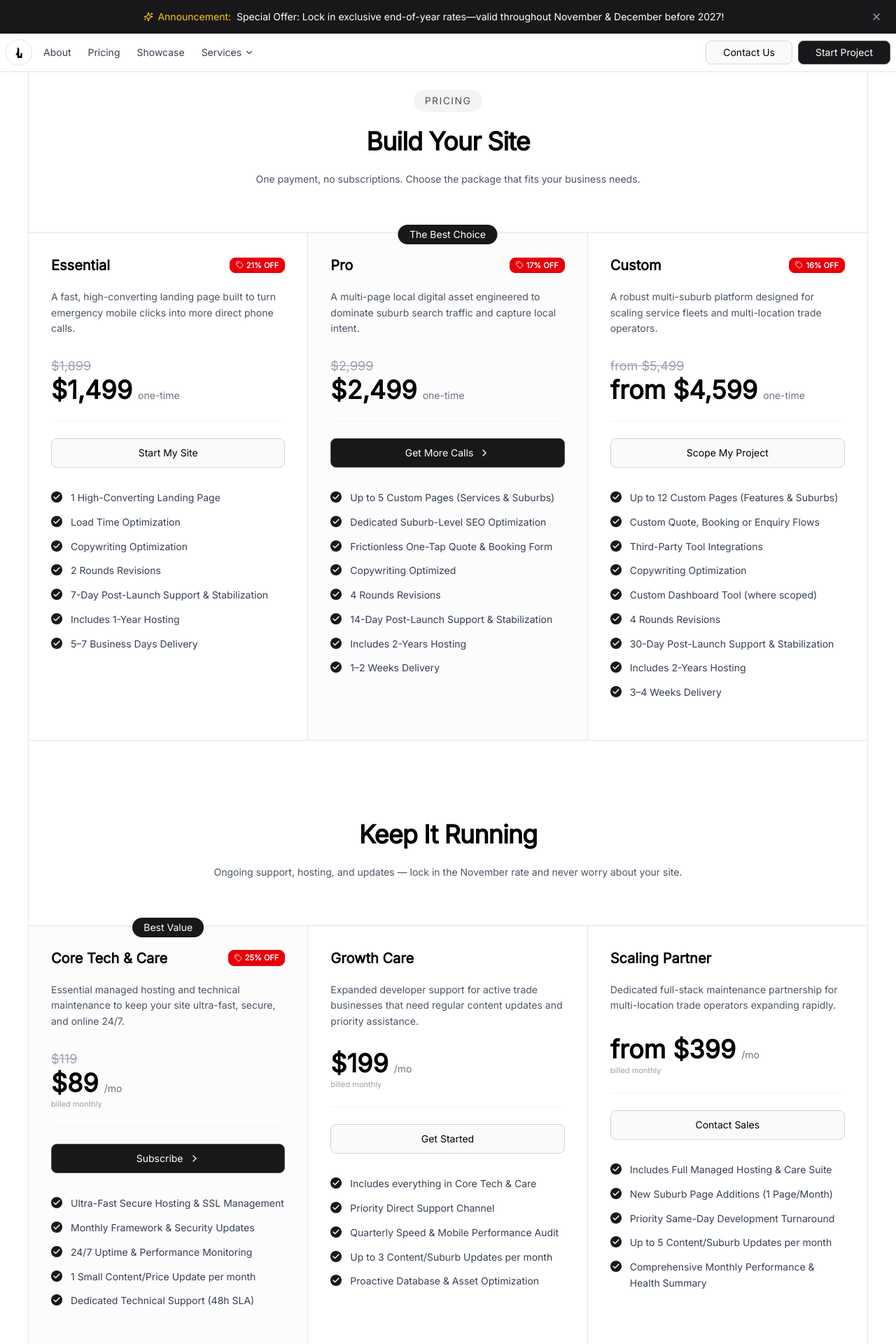
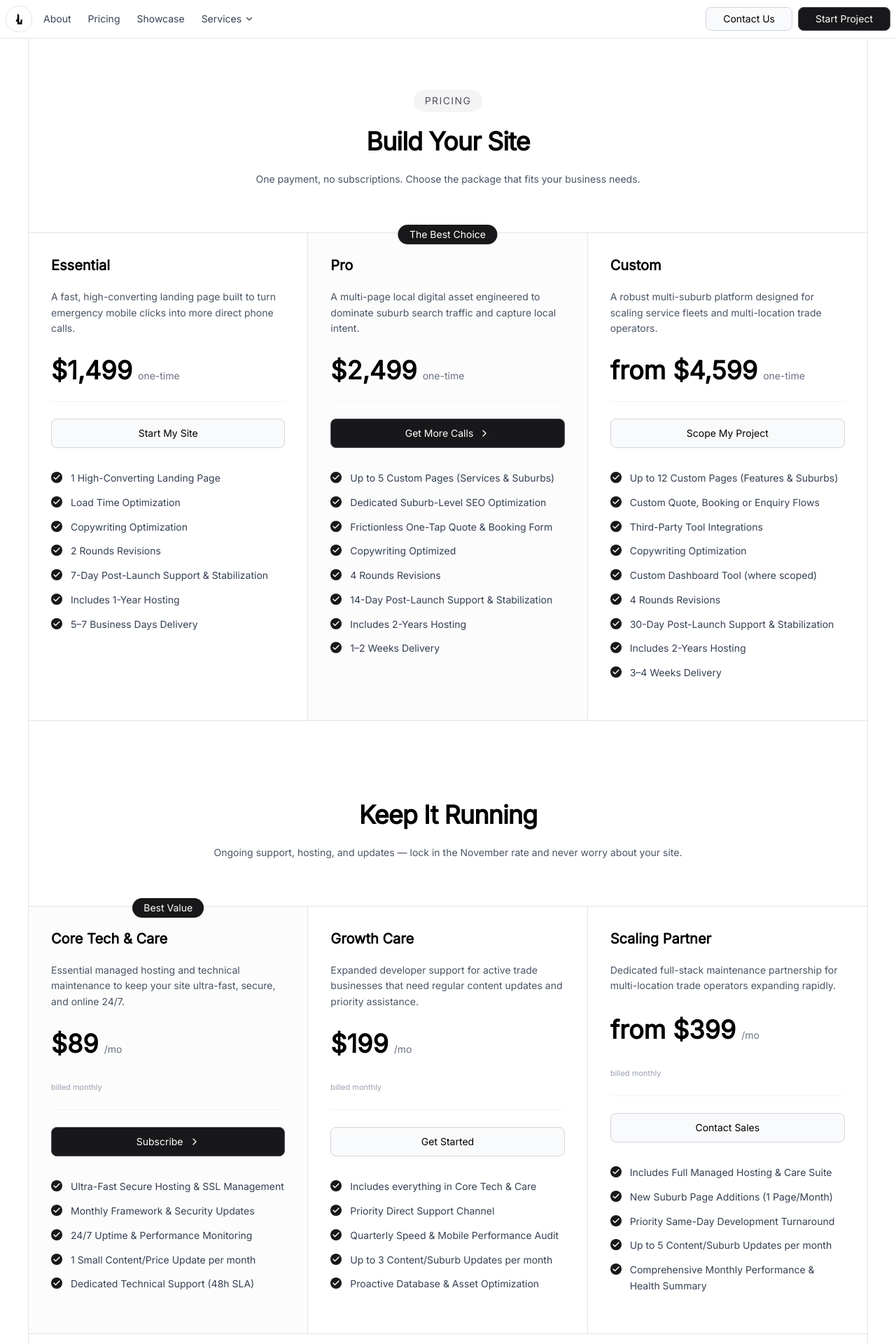
Before and after one commit to Fizora/lumentify, a Next.js app: page /pricing in a window 1280 px wide. Shown: the top 1920 px of the page at 70% size. Built offline with nearby package versions, Linux system fonts and the light colour scheme.

Commit message:
launch v1.2 add new content pricing

```diff
--- a/src/components/Navbar.tsx
+++ b/src/components/Navbar.tsx
@@ -18,7 +18,7 @@ const CTA_HREF = "/start-project";
 const MAIL_HREF = "mailto:info@lexentify.com";
 
 // Saklar utama untuk Banner & Services
-const ENABLE_ANNOUNCEMENT_BANNER = true;
+const ENABLE_ANNOUNCEMENT_BANNER = false;
 const SERVICES_ENABLED = true; // Ubah ke false jika ingin menyembunyikan menu dropdown Services
 
 const BANNER_STORAGE_KEY = "lexentify_banner_dismissed_until";
--- a/src/components/sections/Pricing.tsx
+++ b/src/components/sections/Pricing.tsx
@@ -25,7 +25,7 @@ interface PricingProps {
 // ==========================================
 // PENGATURAN DISKON (Ubah ke true untuk aktif)
 // ==========================================
-const ENABLE_DISCOUNT = true;
+const ENABLE_DISCOUNT = false;
 
 // Data pembanding harga coret dengan label persentase diskon
 const originalPrices: Record<string, { price: string; discountLabel: string }> =
@@ -234,7 +234,7 @@ const Pricing = ({ showOneTime = true, showMRR = true }: PricingProps) => {
                             </span>
                           )}
                           <div className="flex items-baseline">
-                            <span className="text-3xl lg:text-4xl font-semibold text-black font-mono">
+                            <span className="text-3xl min-h-18 lg:text-4xl font-semibold text-black font-mono">
                               {plan.price}
                             </span>
                             <span className="text-gray-500 ml-2 text-sm">
```
